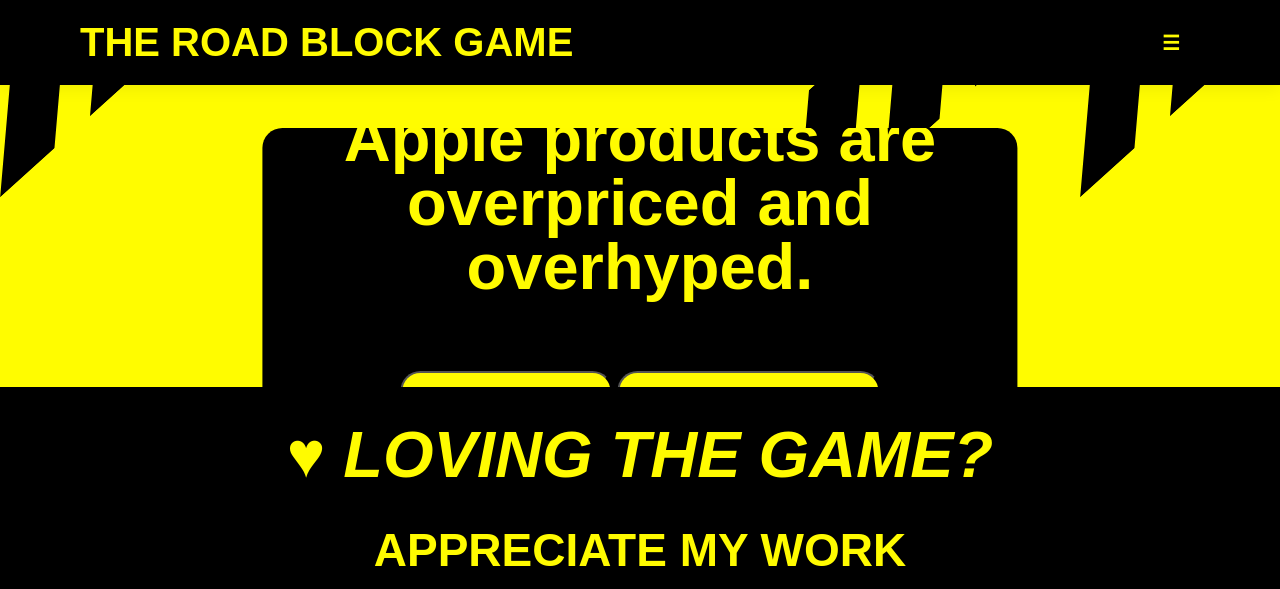
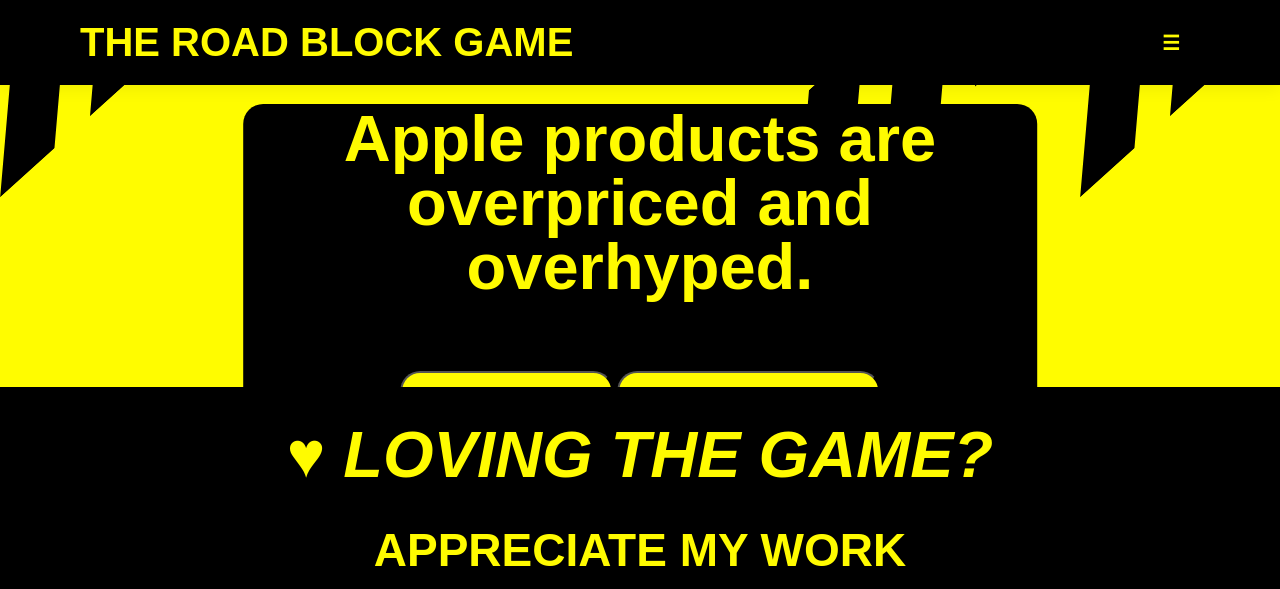
Before and after one commit to omeshsingh/card_game, a plain HTML site: page card.html in a window 1280 px wide. Shown: the top 589 px of the page. Drawn offline with nearby package versions, Linux system fonts and the light colour scheme.

Commit message:
Update cars_style.css

```diff
--- a/cars_style.css
+++ b/cars_style.css
@@ -184,8 +184,8 @@
     margin: 15px 0;
 }
 #card-container {
-    width: 59%;
-    height: 48%;
+    width: 62%;
+    height: 54%;
     position: absolute;
     top: 40%;
     left: 50%;
```
